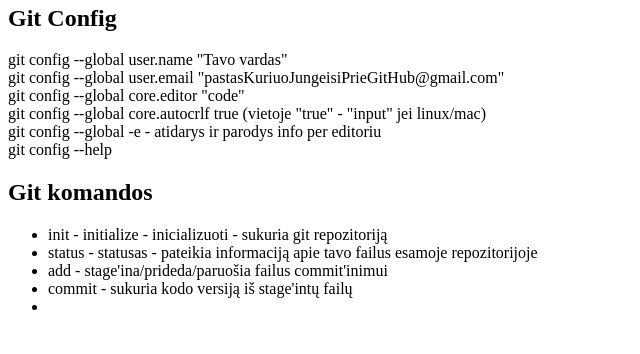
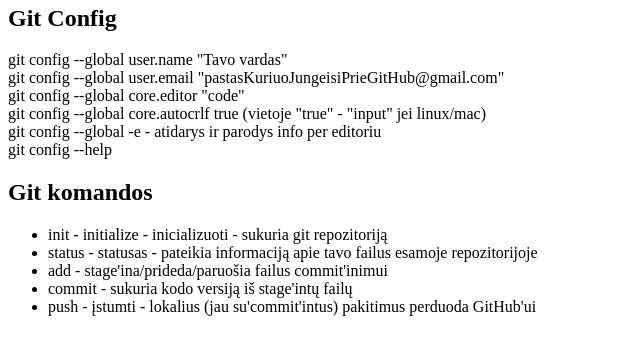
Before and after one commit to BanRokas/FEU2, a plain HTML site: page HTML ir CSS/4 paskaita - 09.15 - Git ir GitHub/index.html in a window 1280 px wide. Shown: the part 1515-1869 px from the top of the page, without its empty margins (0-640 px from the left). Drawn offline with Linux system fonts and the light colour scheme.

Commit message:
git push komanda

```diff
--- a/HTML ir CSS/4 paskaita - 09.15 - Git ir GitHub/index.html
+++ b/HTML ir CSS/4 paskaita - 09.15 - Git ir GitHub/index.html
@@ -102,7 +102,7 @@
           <li>status - statusas - pateikia informaciją apie tavo failus esamoje repozitorijoje</li>
           <li>add - stage'ina/prideda/paruošia failus commit'inimui</li>
           <li>commit - sukuria kodo versiją iš stage'intų failų</li>
-          <li></li>
+          <li>push - įstumti - lokalius (jau su'commit'intus) pakitimus perduoda GitHub'ui</li>
         </ul>
       </div>
     </section>
```
